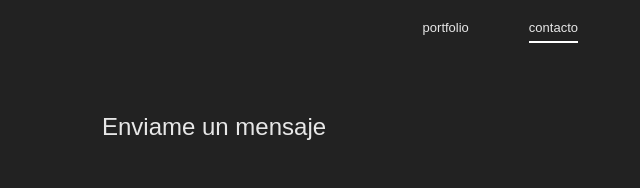
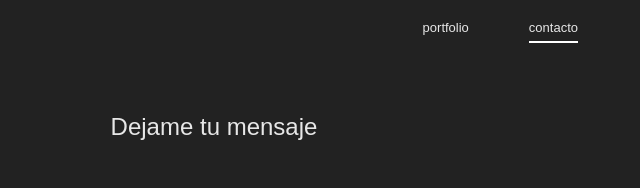
Before and after one commit to santrossi/read.cv-clone, a plain HTML site: page pages/contacto.html in a window 1280 px wide. Shown: the top 188 px of the page, 426-1066 px from the left. Drawn offline with Linux system fonts and the light colour scheme; a web font is replaced by a local one.

Commit message:
update: form intro text

```diff
--- a/pages/contacto.html
+++ b/pages/contacto.html
@@ -24,7 +24,7 @@
 
     <main>
       <section class="landing-contacto">
-        <h1>Enviame un mensaje</h1>
+        <h1>Dejame tu mensaje</h1>
 
         <form
           action="https://formspree.io/f/xbdwyryr"
```
